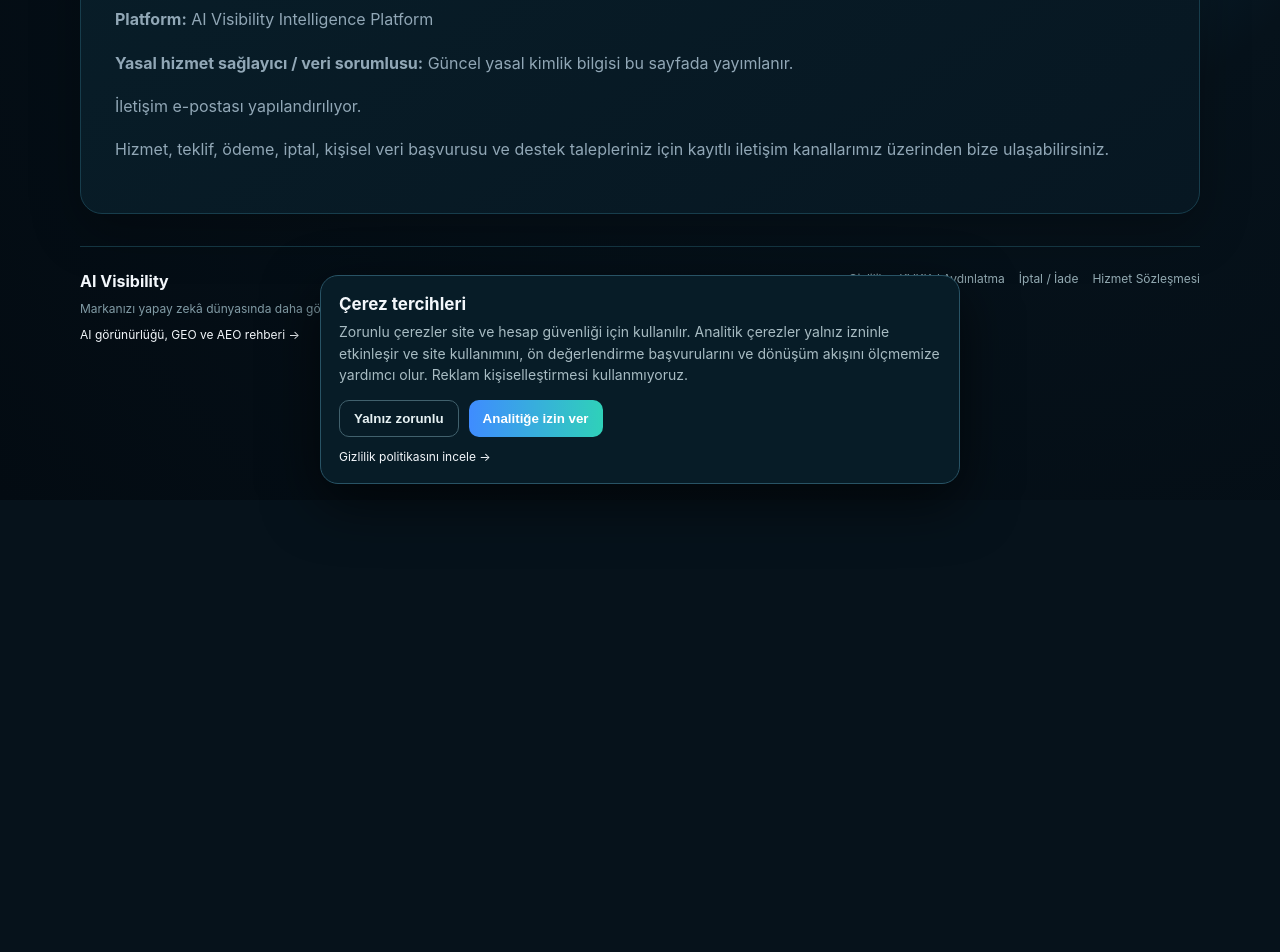
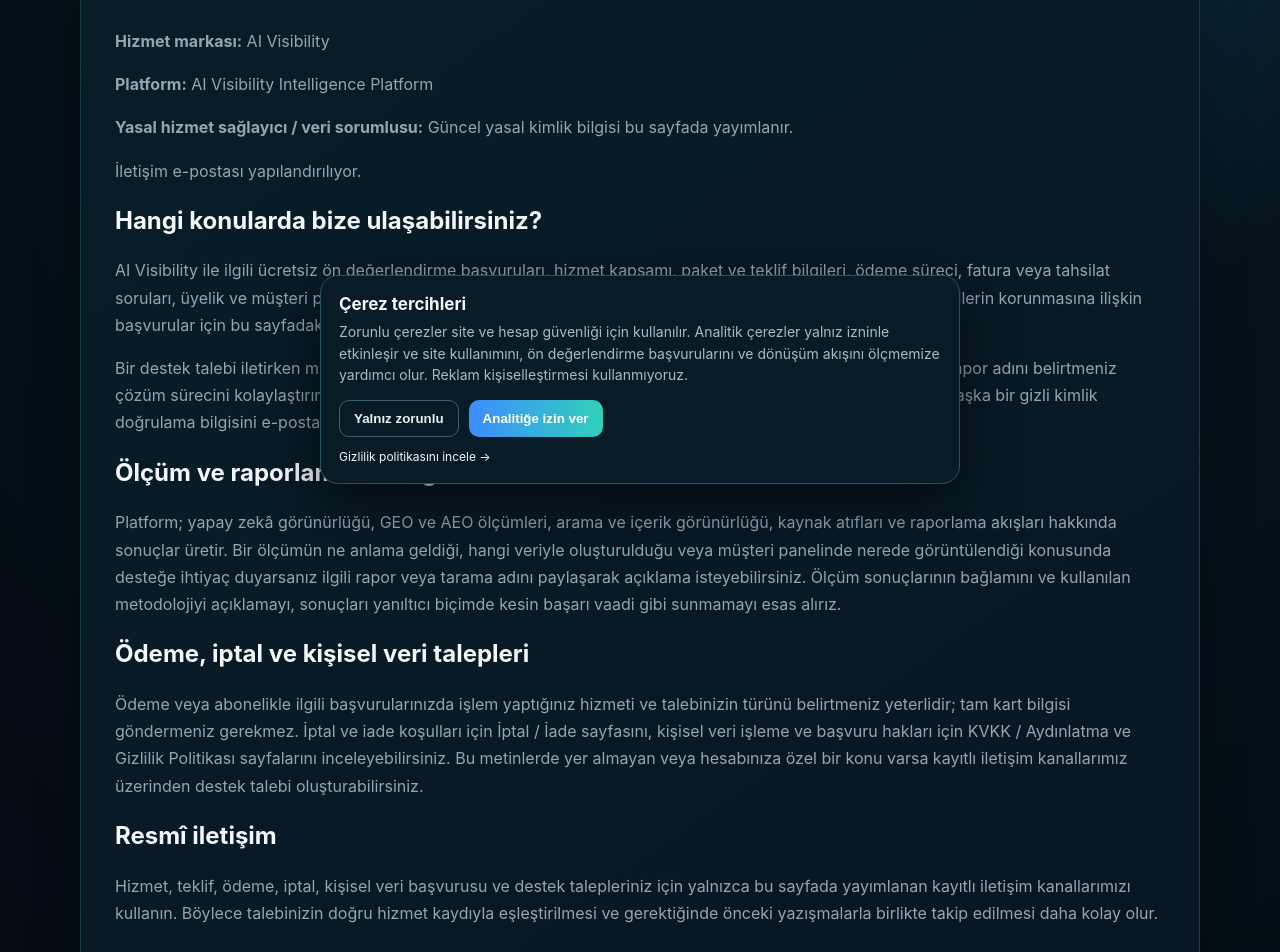
Before and after one commit to mehmetozan-5858/ai-visibility, a Next.js app: page /iletisim in a window 1280 px wide. Shown: the part 300-1252 px from the top of the page. Before the commit the page ends 800 px from the top, so only its background shows below. Built offline with nearby package versions, Linux system fonts and the light colour scheme; no server answers.

Commit message:
Strengthen contact page content for launch SEO

```diff
--- a/app/iletisim/page.js
+++ b/app/iletisim/page.js
@@ -1,10 +1,10 @@
 import PublicPage from "../../components/PublicPage";
-export const metadata={alternates:{canonical:"/iletisim"},title:"İletişim",description:"AI Visibility hizmet, teklif, ödeme, iptal, kişisel veri ve destek talepleri için resmi iletişim ve hizmet sağlayıcı bilgileri."};
+export const metadata={alternates:{canonical:"/iletisim"},title:"AI Visibility İletişim ve Destek",description:"AI Visibility hizmet, teklif, ödeme, iptal, kişisel veri ve destek talepleri için resmi iletişim, destek kapsamı ve hizmet sağlayıcı bilgileri."};
 export default function Page(){
   const controller=(process.env.DATA_CONTROLLER_NAME||"").trim();
   const email=process.env.ADMIN_RECOVERY_EMAIL||"";
   const phone=process.env.ADMIN_RECOVERY_PHONE||"";
-  return <PublicPage title="İletişim">
+  return <PublicPage title="AI Visibility İletişim ve Destek" subtitle="Hizmet, ödeme, raporlama, kişisel veri ve teknik destek konularında resmi iletişim kanallarımıza buradan ulaşabilirsiniz.">
     <p><b>Hizmet markası:</b> AI Visibility</p>
     <p><b>Platform:</b> AI Visibility Intelligence Platform</p>
     {controller
@@ -12,6 +12,18 @@ export default function Page(){
       : <p><b>Yasal hizmet sağlayıcı / veri sorumlusu:</b> Güncel yasal kimlik bilgisi bu sayfada yayımlanır.</p>}
     {email?<p><b>E-posta:</b> {email}</p>:<p>İletişim e-postası yapılandırılıyor.</p>}
     {phone?<p><b>Telefon:</b> {phone}</p>:null}
-    <p>Hizmet, teklif, ödeme, iptal, kişisel veri başvurusu ve destek talepleriniz için kayıtlı iletişim kanallarımız üzerinden bize ulaşabilirsiniz.</p>
+
+    <h2>Hangi konularda bize ulaşabilirsiniz?</h2>
+    <p>AI Visibility ile ilgili ücretsiz ön değerlendirme başvuruları, hizmet kapsamı, paket ve teklif bilgileri, ödeme süreci, fatura veya tahsilat soruları, üyelik ve müşteri paneli erişimi, raporların anlaşılması, teknik destek, iptal ve iade talepleri ile kişisel verilerin korunmasına ilişkin başvurular için bu sayfadaki kayıtlı iletişim kanallarını kullanabilirsiniz.</p>
+    <p>Bir destek talebi iletirken mümkünse kullandığınız alan adını, talebin kısa açıklamasını ve varsa ilgili ekran veya rapor adını belirtmeniz çözüm sürecini kolaylaştırır. Güvenliğiniz için parola, tek kullanımlık doğrulama kodu, kart numarası, CVV veya başka bir gizli kimlik doğrulama bilgisini e-posta ya da mesaj yoluyla göndermeyin.</p>
+
+    <h2>Ölçüm ve raporlama desteği</h2>
+    <p>Platform; yapay zekâ görünürlüğü, GEO ve AEO ölçümleri, arama ve içerik görünürlüğü, kaynak atıfları ve raporlama akışları hakkında sonuçlar üretir. Bir ölçümün ne anlama geldiği, hangi veriyle oluşturulduğu veya müşteri panelinde nerede görüntülendiği konusunda desteğe ihtiyaç duyarsanız ilgili rapor veya tarama adını paylaşarak açıklama isteyebilirsiniz. Ölçüm sonuçlarının bağlamını ve kullanılan metodolojiyi açıklamayı, sonuçları yanıltıcı biçimde kesin başarı vaadi gibi sunmamayı esas alırız.</p>
+
+    <h2>Ödeme, iptal ve kişisel veri talepleri</h2>
+    <p>Ödeme veya abonelikle ilgili başvurularınızda işlem yaptığınız hizmeti ve talebinizin türünü belirtmeniz yeterlidir; tam kart bilgisi göndermeniz gerekmez. İptal ve iade koşulları için İptal / İade sayfasını, kişisel veri işleme ve başvuru hakları için KVKK / Aydınlatma ve Gizlilik Politikası sayfalarını inceleyebilirsiniz. Bu metinlerde yer almayan veya hesabınıza özel bir konu varsa kayıtlı iletişim kanallarımız üzerinden destek talebi oluşturabilirsiniz.</p>
+
+    <h2>Resmî iletişim</h2>
+    <p>Hizmet, teklif, ödeme, iptal, kişisel veri başvurusu ve destek talepleriniz için yalnızca bu sayfada yayımlanan kayıtlı iletişim kanallarımızı kullanın. Böylece talebinizin doğru hizmet kaydıyla eşleştirilmesi ve gerektiğinde önceki yazışmalarla birlikte takip edilmesi daha kolay olur.</p>
   </PublicPage>;
 }
```
